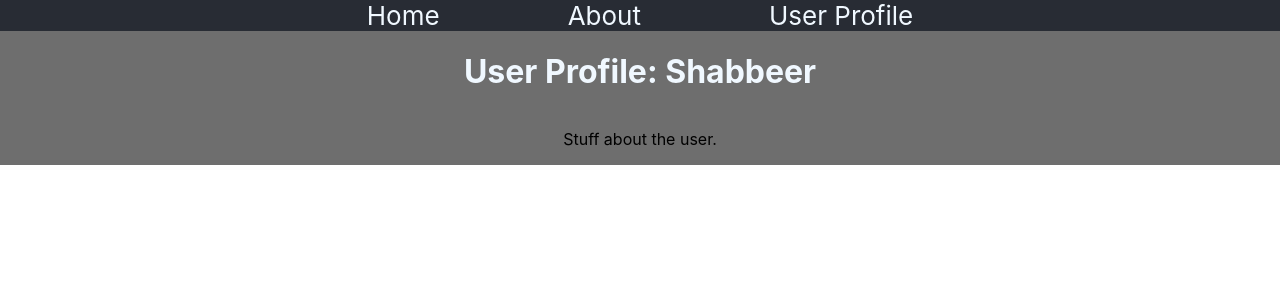
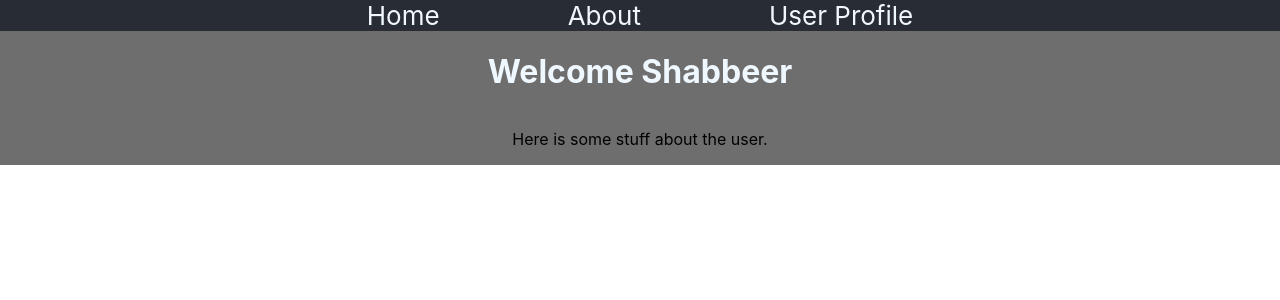
Before and after one commit to Shabbeer10/react.js, a React (Create React App) app: page /user/Shabbeer in a window 1280 px wide. Shown: the top 300 px of the page. Built offline with nearby package versions, Linux system fonts and the light colour scheme.

Commit message:
added some minor changes

```diff
--- a/src/Navbar.js
+++ b/src/Navbar.js
@@ -7,7 +7,7 @@ function Navbar(){
         <nav>
             <Link className="navLink" to='/'>Home</Link>
             <Link className="navLink" to='/about'>About</Link>
-            <Link className="navLink" to='/user/shabbeer'>User Profile</Link>
+            <Link className="navLink" to='/user/Shabbeer'>User Profile</Link>
         </nav>
     );
 }
--- a/src/UserProfile.js
+++ b/src/UserProfile.js
@@ -7,14 +7,14 @@ function UserProfile() {
 
     useEffect(()=>{
         const fetchProfile = async ()=> {
-            setProfile({name: username, bio: 'Stuff about the user.'});
+            setProfile({name: username, bio: 'Here is some stuff about the user.'});
         };
         fetchProfile();
     }, [username]);
 
     return (
         <div class='container'>
-            <h1>User Profile: {profile ? profile.name : 'Loading...'}</h1>
+            <h1>Welcome {profile ? profile.name : 'Loading...'}</h1>
             <p>{profile ? profile.bio : ''}</p>
         </div>
     );
```
